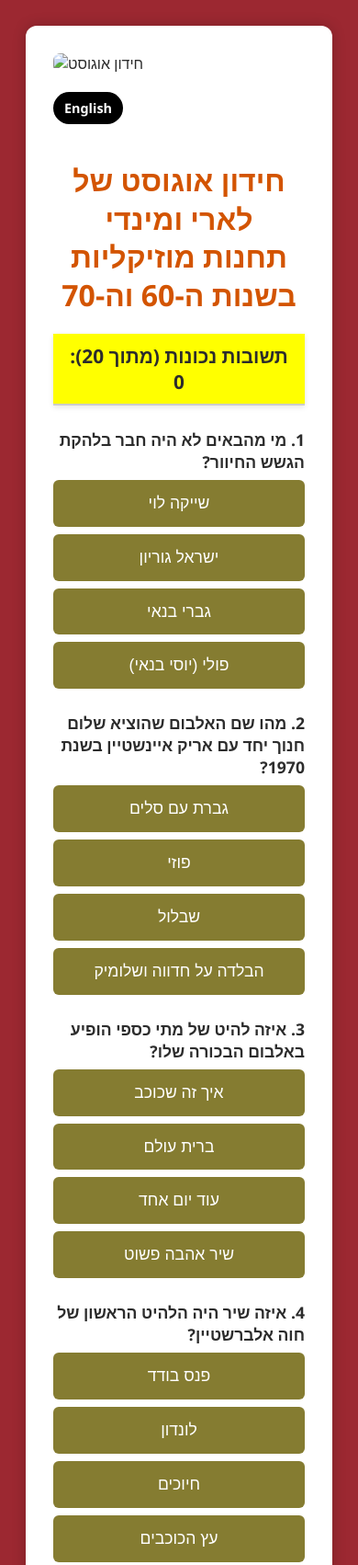
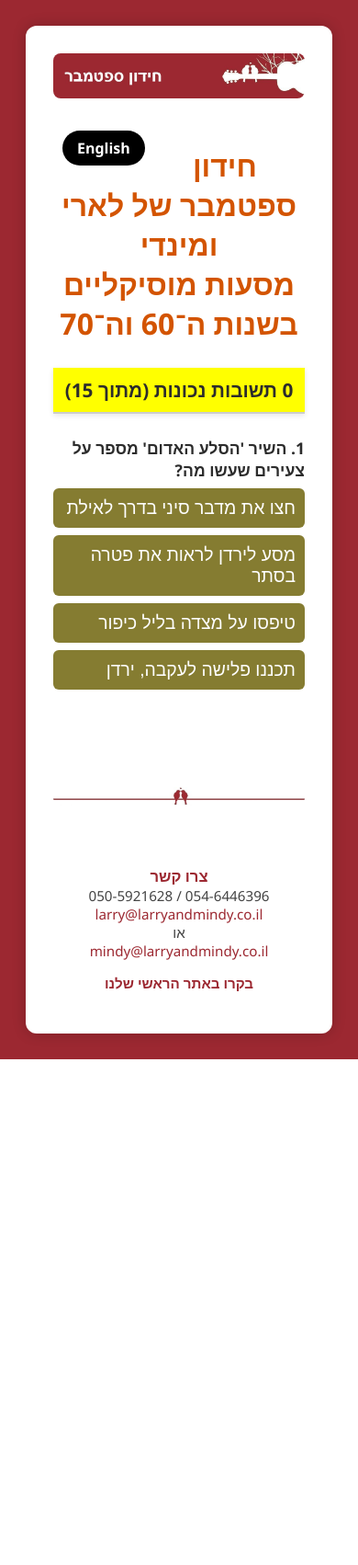
Before and after one commit to LarryMindy/09-2025QH, a plain HTML site: page index.html in a window 390 px wide. Shown: the top 1702 px of the page at 92% size. After the commit the page ends 1152 px from the top, so only its background shows below. Drawn offline with Linux system fonts and the light colour scheme.

Commit message:
Update index.html

```diff
--- a/index.html
+++ b/index.html
@@ -1,20 +1,17 @@
 <!DOCTYPE html>
-<html lang="he">
+<html lang="he" dir="rtl">
 <head>
   <meta charset="UTF-8" />
   <meta name="viewport" content="width=device-width, initial-scale=1.0" />
-  <title>חידון אוגוסט - לארי ומינדי</title>
-
+  <title>חידון ספטמבר - לארי ומינדי</title>
   <style>
     body {
       font-family: "Segoe UI", "Calibri", "Arial", sans-serif;
       background: linear-gradient(to right, #9C2831, #9C2831);
       padding: 20px;
       color: #2c2c2c;
-}
-.language-container {
-  text-align: left;        /* keep button aligned to left */
-  margin-bottom: 40px;     /* space between button and title */
+      direction: rtl;
+      text-align: right;
     }
     .language-switch {
       display: inline-block;
@@ -24,10 +21,11 @@ body {
       border-radius: 20px;
       text-decoration: none;
       font-weight: bold;
+      margin: 10px 0 20px 10px;
+      float: left;
     }
-.language-switch:hover {
-  background-color: #444;
-}
+    .language-switch:hover { background-color: #444; }
+
     .quiz-container {
       max-width: 700px;
       margin: 0 auto;
@@ -36,22 +34,17 @@ body {
       border-radius: 12px;
       box-shadow: 0 0 15px rgba(0,0,0,0.2);
     }
-
-   h1 {
-  text-align: center;  /* ensures BOTH lines of title are centered */
+    h2 {
+      text-align: center;
       font-size: 2em;
       color: #d35400;
-  line-height: 1.3;
-  margin-top: 0;       /* prevents extra space above the title */
     }
     .question {
       font-weight: bold;
       margin-top: 25px;
       font-size: 1.1em;
-  direction: rtl;
-  text-align: right;
+      animation: floatUp 0.6s ease forwards;
     }
-
     .options button {
       display: block;
       color: white;
@@ -64,16 +57,19 @@ body {
       cursor: pointer;
       transition: background-color 0.3s;
       font-size: 1.1em;
+      text-align: right;
     }
-
-    .options button:hover {
-      background-color: #C5B001;
-    }
+    .options button:hover { background-color: #C5B001; }
 
     .explanation {
       color: #006400;
       margin-top: 10px;
       font-style: italic;
+      opacity: 0;
+    }
+    .explanation.show {
+      animation: zoomInLeft 0.6s ease forwards;
+      animation-delay: 0.4s;
     }
 
     .banner {
@@ -83,7 +79,6 @@ body {
       margin-bottom: 20px;
       border-radius: 8px;
     }
-
     #score {
       position: sticky;
       top: 0;
@@ -96,239 +91,202 @@ body {
       box-shadow: 0 2px 6px rgba(0,0,0,0.1);
       z-index: 1000;
     }
-
  .footer {
   margin: 40px auto 0;
   text-align: center;
   font-size: 0.95em;
   max-width: 768px;
   color: #444;
+  direction: rtl;  /* Keep Hebrew text RTL but center it */
 }
-
 .footer a {
   color: #9C2831;
   text-decoration: none;
 }
-
 .footer a:hover {
   text-decoration: underline;
 }
-    .return-button-wrapper {
+    .final-message {
       text-align: center;
-  margin-bottom: 20px;
+      font-size: 1.5em;
+      font-weight: bold;
+      color: #9C2831;
+      background-color: #FFF8DC;
+      border: 2px solid #9C2831;
+      border-radius: 12px;
+      padding: 20px;
+      margin-top: 30px;
+      box-shadow: 0 0 10px rgba(0,0,0,0.2);
+      animation: floatUp 0.6s ease forwards;
     }
-
-.return-button {
-  display: inline-block;
-  background-color: #9C2831;
+    .back-button {
+      display: block;
+      background-color: #a02b2b;
       color: white;
-  padding: 12px 20px;
-  border-radius: 25px;
+      text-decoration: none;
+      padding: 16px 32px;
       font-size: 18px;
-  text-decoration: none;
-  font-family: "Segoe UI", "Calibri", "Arial", sans-serif;
+      border-radius: 40px;
+      cursor: pointer;
+      transition: box-shadow 0.3s ease, transform 0.2s ease;
       line-height: 1.5;
+      text-align: center;
+      margin: 40px auto 30px;
+      max-width: 400px;
+      box-shadow: 0 4px 12px rgba(0, 0, 0, 0.2);
+      white-space: normal;
     }
-
-.return-button:hover {
-  background-color: #B5303B;
+    .back-button:hover {
+      box-shadow: 0 0 12px 4px rgba(193, 60, 60, 0.6);
+      transform: scale(1.05);
+      background-color: #b5303c;
     }
-
-@media screen and (max-width: 768px) {
-  .options button {
-    font-size: 1em;
-    padding: 14px;
-    line-height: 1.3;
+    @keyframes floatUp {
+      from { opacity: 0; transform: translateY(30px); }
+      to   { opacity: 1; transform: translateY(0); }
     }
-}
-
-@media screen and (max-width: 480px) {
-  .banner {
-    object-fit: contain;
-  }
-}
-
-
-  .language-switch {
-    font-size: 0.9em;
-    padding: 8px 12px;
-
-  }
+    @keyframes zoomInLeft {
+      from { opacity: 0; transform: translateX(50px) scale(0.95); }
+      to   { opacity: 1; transform: translateX(0) scale(1); }
     }
   </style>
 </head>
-
 <body>
   <div class="quiz-container">
-   <img src="September Quiz Banner H" alt="חידון אוגוסט" class="banner">
+    <img src="September Quiz Banner H.jpg" alt="חידון ספטמבר" class="banner">
 
-<div class="language-container">
-  <a href="https://larrymindy.github.io/08-2025Q/"
-     target="_blank"
-     rel="noopener noreferrer"
-     class="language-switch">
-    English
-  </a>
-</div>
+    <a href="https://larrymindy.github.io/09-2025Q/" class="language-switch" target="_blank" rel="noopener noreferrer">English</a>
 
-<h1>חידון אוגוסט של לארי ומינדי<br>תחנות מוזיקליות בשנות ה-60 וה-70</h1>
-    <p id="score">תשובות נכונות (מתוך 20): 0</p>
+    <h2>חידון ספטמבר של לארי ומינדי<br>מסעות מוסיקליים בשנות ה־60 וה־70</h2>
+    <p id="score">0 תשובות נכונות (מתוך 15)</p>
     <div id="quiz"></div>
 
-<div class="return-button-wrapper">
-  <a href="https://quiz.larrymindy.com/08-2025h.php"
-     class="return-button"
-     target="_blank"
-     rel="noopener noreferrer">
-    בחזרה לתחילת החידון<br>ולחידונים קודמים
-  </a>
-</div>
-    <img src="divider H-C.jpg" alt="מחיצה חזותית" class="banner">
+    <img src="divider H-C.jpg" alt="קו מפריד" class="banner">
 
     <div class="footer">
       <p><strong style="color: #9C2831; font-size: 1.1em;">צרו קשר</strong><br>
         054-6446396 / 050-5921628<br>
-      <a href="mailto:larry@larryandmindy.co.il?subject=שאלה מהאתר">larry@larryandmindy.co.il</a><br>או<br>
-      <a href="mailto:mindy@larryandmindy.co.il?subject=שאלה מהאתר">mindy@larryandmindy.co.il</a></p>
-      <p><a href="http://www.larryandmindy.co.il/" target="_blank" style="font-weight: bold;">היכנסו לאתר הראשי שלנו</a></p>
+        <a href="mailto:larry@larryandmindy.co.il?subject=שאלה מהאתר" style="color: #9C2831;">larry@larryandmindy.co.il</a><br>
+        או<br>
+        <a href="mailto:mindy@larryandmindy.co.il?subject=שאלה מהאתר" style="color: #9C2831;">mindy@larryandmindy.co.il</a>
+      </p>
+      <p>
+        <a href="http://www.larrymindy.co.il/" target="_blank" style="color: #9C2831; font-weight: bold;">בקרו באתר הראשי שלנו</a>
+      </p>
     </div>
   </div>
 
 <script>
 const quiz = [
   {
-      question: "מי מהבאים לא היה חבר בלהקת הגשש החיוור?",
-      options: ["שייקה לוי", "ישראל גוריון", "גברי בנאי", "פולי (יוסי בנאי)"],
+    question: "השיר 'הסלע האדום' מספר על צעירים שעשו מה?",
+    options: ["חצו את מדבר סיני בדרך לאילת", "מסע לירדן לראות את פטרה בסתר", "טיפסו על מצדה בליל כיפור", "תכננו פלישה לעקבה, ירדן"],
     answer: 1,
-      explanation: "גוריון הופיע בשלישיית גשר הירקון, הטוב הרע והנערה ועוד, אך לא היה חלק מהגשש החיוור."
+    explanation: "בשנות ה־50 חלמו צעירים ישראלים לגלות את העיר האבודה פטרה, ויצאו בסתר אל הסלע האדום – מסע של הרפתקה וסכנה."
   },
   {
-      question: "מהו שם האלבום שהוציא שלום חנוך יחד עם אריק איינשטיין בשנת 1970?",
-      options: ["גברת עם סלים", "פוזי", "שבלול", "הבלדה על חדווה ושלומיק"],
-      answer: 2,
-      explanation: "שבלול נחשב למפנה רוקיסטי במוזיקה הישראלית, עם השפעות בינלאומיות וליריקה חדשנית."
+    question: "איזו להקה ביצעה לראשונה את השיר 'הטיול הגדול'?",
+    options: ["שלישיית גשר הירקון", "להקת הנחל", "הדודאים", "התרנגולים"],
+    answer: 1,
+    explanation: "להקת הנח\"ל העניקה חיים לשיר 'הטיול הגדול', שאפיין את רוח התקופה של צעירים וטיולים ברחבי הארץ."
   },
   {
-      question: "איזה להיט של מתי כספי הופיע באלבום הבכורה שלו?",
-      options: ["איך זה שכוכב", "ברית עולם", "עוד יום אחד", "שיר אהבה פשוט"],
-      answer: 0,
-      explanation: "הפך לקלאסיקה והציג את סגנונו הייחודי—פיוז'ן בין ג'אז, רוק וישראליות."
+    question: "השיר 'הדרך אל הכפר' נכתב על-ידי מי?",
+    options: ["יוסי גמזו", "נתן יונתן", "אהוד מנור", "יורם טהרלב"],
+    answer: 3,
+    explanation: "יורם טהרלב כתב מלים נוגעות ללב על השיבה הפשוטה אל הכפר – געגוע לבית, לנוף ולשורשים."
   },
   {
-      question: "איזה שיר היה הלהיט הראשון של חוה אלברשטיין?",
-      options: ["פנס בודד", "לונדון", "חיוכים", "עץ הכוכבים"],
-      answer: 0,
-      explanation: "הלהיט הראשון של חוה אלברשטיין היה ככל הנראה השיר 'פנס בודד'. השיר נכלל באלבום הבכורה שלה, 'הנה לנו ניגון', שיצא לאור בשנת 1967."
+    question: "איזו תחושה מרכזית מתוארת בשיר 'טיול לילי'?",
+    options: ["פחד מהחושך", "רוגע של הלילה", "געגועים לבית", "שמחת נעורים"],
+    answer: 1,
+    explanation: "‘טיול לילי’ מצייר את השקט והשלווה של הלילה בכפר – הליכה לאור ירח שהפכה לסמל רומנטי ונוסטלגי."
   },
   {
-      question: "להקת כוורת הוקמה בשנת:",
-      options: ["1968", "1971", "1973", "1975"],
-      answer: 2,
-      explanation: "כוורת הוקמה ב-1973 והגדירה מחדש את הפופ והרוק בישראל עם סיפורי פוגי."
+    question: "איזה משפט מופיע בשיר 'טוב ללכת בדרכים'?",
+    options: ["וצליל עולה יורד קצוב, גמלים פוסעים בנוף עצוב.", "כל דרכינו בטח יובילו, לעולם אל זה הכפר", "בא לו הלילה, ושקט עכשיו...", "אל תביטו לאחור, הניחו להולכים."],
+    answer: 1,
+    explanation: "השורה ‘כל דרכינו בטח יובילו, לעולם אל זה הכפר’ מבטאת אופטימיות ותחושת שייכות לארץ ולדרך."
   },
   {
-      question: "איזה תקליט נחשב לראשון שהוקלט כולו באולפן עצמאי בישראל?",
-      options: ["פוזי", "הכבש השישה עשר", "שבלול", "אורה"],
-      answer: 2,
-      explanation: "התקליט הראשון שנחשב כמוקלט כולו באולפן עצמאי בישראל הוא 'שבלול' של אריק איינשטיין ושלום חנוך, שיצא בשנת 1970. האלבום הוקלט באולפני 'טריטון', שהיה האולפן העצמאי הראשון בארץ (לא בבעלות רשות השידור או חברות תקליטים). האולפן הוקם על ידי אורי זוהר, שלום חנוך ואחרים, ונתן לאמנים עצמאות יצירתית שלא הייתה להם קודם לכן."
+    question: "השיר 'דרך הכורכר' עוסק בעיקר ב־?",
+    options: ["מסע רגלי בשביל עפר", "טיול לירושלים", "מסע אלונקות", "זיכרון מן הצבא"],
+    answer: 0,
+    explanation: "‘דרך הכורכר’ מתאר מסע רגלי פשוט בשביל עפר – סמל לטיולי נעורים ולאותנטיות הארץ־ישראלית."
   },
   {
-      question: "מי הלחין את “הכניסיני תחת כנפך” בביצועה של ריטה?",
-      options: ["מרדכי זעירה", "רמי קליינשטיין", "עממי", "ריטה בעצמה"],
-      answer: 2,
-      explanation: "הלחן נחשב מסורתי ולא משויך למלחין ספציפי—רשום כעממי."
+    question: "מהו הנושא המרכזי בשיר 'שירת הנודד'?",
+    options: ["אדם החוזר הביתה", "בדידות של מטייל בדרכים", "חיי חייל בשירות", "געגועים לאהובה"],
+    answer: 1,
+    explanation: "‘שירת הנודד’ מספרת על בדידות ונדודים – תחושת חופש מעורבת בעצב, שיר שמדבר אל לב המטיילים."
   },
   {
-      question: "מי לא היה חבר בלהקת צליל מכוון?",
-      options: ["שלמה יידוב", "שם-טוב לוי", "שלמה גרוניך", "יצחק קלפטר"],
-      answer: 2,
-      explanation: "שלמה גרוניך לא היה חבר בהרכב. חברי ההרכב היו קלפטר, שם-טוב לוי ושלמה יידוב."
+    question: "באיזה אלבום הופיע לראשונה השיר 'סע לאט' של אריק איינשטיין?",
+    options: ["שבלול", "יושב על הגדר", "ארץ ישראל הישנה והטובה (חלק ג')", "סע לאט"],
+    answer: 3,
+    explanation: "האלבום 'סע לאט' (1974) הפך לאבן דרך – שירים של איינשטיין עם נגיעה אישית ואינטימית על חיי היומיום."
   },
   {
-      question: "מי לא הייתה בהרכב שהקליט את ארץ טרופית יפה?",
-      options: ["קורין אלאל", "גלי עטרי", "צילה דגן", "יהודית רביץ"],
-      answer: 1,
-      explanation: "ההרכב כלל את יהודית רביץ, קורין אלאל, צילה דגן ועוד. גלי עטרי לא השתתפה."
+    question: "מי כתב את המילים לשיר 'למדבר שאנו'?",
+    options: ["אלכסנדר פן", "אהוד מנור", "נעמי שמר", "חיים חפר"],
+    answer: 0,
+    explanation: "אלכסנדר פן, מהמשוררים הגדולים, כתב מלים מלאות תשוקה ונשמה לשיר שהתחבר לנוף המדבר הישראלי."
   },
   {
-      question: "מהו השיר המפורסם של הדודאים ביחד עם הפרברים?",
-      options: ["טיול לילי", "מתוק התפוח", "תלבשי לבן", "הסלע האדום"],
+    question: "מי הלחין את השיר 'דרך הכורכר' ששר אריק סיני?",
+    options: ["אריק סיני", "יעקב גלעד", "קורין אלאל", "דני רובס"],
     answer: 2,
-      explanation: "השיר תלבשי לבן מופיע באלבום שיתוף הפעולה 'הדודאים הפרברים' משנת 1985."
+    explanation: "קורין אלאל הלחינה את 'דרך הכורכר', בלחן מלודי וחם – שילוב מיוחד של פשטות ורגש."
   },
   {
-      question: "מי היו חברי הרכב הפולק “השלושרים”?",
-      options: ["בני, שלום וחנן", "אריק, חנן ונועם", "אריק, שלום וחנן", "בני, אריק ושלום"],
+    question: "איזו חוויה מתוארת בשיר 'דרך ישנה'?",
+    options: ["חזרה למקום ילדות", "אהבה נכזבת", "שירה בצוותא", "יציאה למילואים בזמן מלחמה"],
     answer: 0,
-      explanation: "בני אמדורסקי, שלום חנוך וחנן יובל הרכיבו את השלושרים בשנים 1969–1970."
+    explanation: "השיר מתאר חזרה למחוזות ילדות, דרך ישנה שמעוררת זיכרונות מתוקים של פעם."
   },
   {
-      question: "מה הייתה הלהקה הצבאית של אריק איינשטיין?",
-      options: ["להקת פיקוד מרכז", "להקת חיל הים", "להקת הנח\"ל", "להקת פיקוד דרום"],
-      answer: 2,
-      explanation: "אריק איינשטיין התקבל ללהקת הנח\"ל ושם החל את דרכו כזמר ושחקן."
+    question: "מי כתב את המילים לשיר 'סע לאט'?",
+    options: ["אריק איינשטיין", "שלום חנוך", "יהונתן גפן", "יענקל'ה רוטבליט"],
+    answer: 0,
+    explanation: "אריק איינשטיין עצמו כתב את המילים – אישיות, כנות ופשוטות שהפכו לאחד השירים האהובים ביותר."
   },
   {
-      question: "מי הלחין את \"עטור מצחך זהב שחור\"?",
-      options: ["מתי כספי", "שמוליק קראוס", "יוני רכטר", "מיקי גבריאלוב"],
-      answer: 2,
-      explanation: "יוני רכטר הלחין את השיר למילותיו של אברהם חלפי. ביצוע: אריק איינשטיין."
+    question: "איזו שורה מופיעה בשיר 'עוד חוזר הניגון'?",
+    options: ["ושוב נצא אל הדרך, יד ביד לדרך", "והרוח תקום ובטיסת נדנדות, יעברו הברקים מעליך", "כי לפני שמנקים את האתמול מן הרחובות", "בית זה אומר כבר הכל..."],
+    answer: 1,
+    explanation: "השורה 'והרוח תקום ובטיסת נדנדות...' מתוך ‘עוד חוזר הניגון’ של נתן יונתן ושלום חנוך היא דימוי פיוטי לזמן ולחיים."
   },
   {
-      question: "מה היה שמו של אלבום הסולו הבכורה של גלי עטרי?",
-      options: ["נסיך החלומות", "גלי", "אמצע ספטמבר", "ממריאה ברוח"],
-      answer: 0,
-      explanation: "נסיך החלומות היה אלבום הבכורה של גלי עטרי בשנת 1978."
+    question: "על מה מספר השיר 'הבלדה על יואל משה סלומון'?",
+    options: ["קרב תל חי", "ייסוד פתח תקווה", "גירוש יפו", "מלחמת השחרור"],
+    answer: 1,
+    explanation: "הבלדה של אריק איינשטיין מספרת על ייסוד פתח־תקווה – מיתוס ציוני על חלוצים וחזון."
   },
   {
-      question: "איזה שיר כתב אהוד מנור לזכר אחיו ז\"ל?",
-      options: ["אין לי ארץ אחרת", "ימי בנימינה", "במקום פרידה", "אחי הצעיר יהודה"],
-      answer: 3,
-      explanation: "אהוד מנור כתב את אחי הצעיר יהודה בעקבות מותו של אחיו במלחמת ההתשה."
-    },
-    {
-      question: "מי ביצע קודם את השיר “אגדה יפנית”?",
-      options: ["ליאור ייני", "אריאל זילבר", "מתי כספי", "נתנאלה"],
+    question: "השיר 'טיול לילי' מזכיר?",
+    options: ["הליכה בשדות לאור ירח", "ריקוד על הדשא בחושך", "סירה קטנה בכנרת", "מדורה על חוף הים"],
     answer: 0,
-      explanation: "השיר לקוח מתוך הסרט ‘לאן נעלם דניאל ווקס’ מ-1972, שבו מגלם ייני זמר ישראלי. אריאל זילבר, שהלחין את השיר, מופיע בסרט בתור עצמו (מלחין שעובד עם הזמר על השיר). אריאל זילבר הקליט את השיר בביצוע המפורסם ביותר, ב-1976."
-    },
-   {
-      question: "מי היה האקורדיוניסט המיתולוגי של הלהקות הצבאיות?",
-      options: ["תובל פטר", "אפי נצר", "אורי קרין", "נחום היימן"],
-      answer: 0,
-      explanation: "תובל פטר נחשב לאקורדיוניסט המיתולוגי של הלהקות הצבאיות, במיוחד בזכות עבודתו עם 'התרנגולים'."
-    },
-    {
-      question: "איזה תקליט נחשב לפריצת דרך באלבומי ילדים בשנות ה-70?",
-      options: ["הדובון לא לא", "הכבש השישה עשר", "ילדים זה שמחה", "שירים קטנים"],
-      answer: 1,
-      explanation: "הכבש השישה עשר, שיצא בעקבות ספרו של יהונתן גפן, הפך לקלאסיקה פורצת דרך בתחום."
-    },
-    {
-      question: "באילו שנים פעלה להקת 'גזוז'?",
-      options: ["1975-1982", "1978-1979", "1985 בלבד", "1980–היום"],
-      answer: 1,
-      explanation: "גזוז פעלה רק שנתיים—1978 ו־1979—בהן הקליטה שני אלבומים מצליחים, בניהולו של דני סנדרסון."
-    },
-    {
-      question: "מה היה שמו של האלבום האחרון שאריק איינשטיין הקליט?",
-      options: ["לאן פרחו הפרפרים", "תוצרת הארץ", "משירי אברהם חלפי", "כל הטוב שבעולם"],
-      answer: 3,
-      explanation: "אלבומו האחרון של אריק איינשטיין היה 'כל הטוב שבעולם', שהוקלט עם גיא בוקאטי ויצא ב־2007."
+    explanation: "השיר מתאר הליכה בשדות לאור ירח – תמונה קסומה של רוגע כפרי ואהבת הארץ."
   }
 ];
 
 const quizDiv = document.getElementById('quiz');
 let score = 0;
 const scoreDisplay = document.getElementById('score');
+let currentIndex = 0;
 
-    quiz.forEach((q, index) => {
+function showQuestion(index) {
+  const q = quiz[index];
   const questionDiv = document.createElement('div');
   questionDiv.className = 'question';
   questionDiv.textContent = `${index + 1}. ${q.question}`;
 
   const optionsDiv = document.createElement('div');
   optionsDiv.className = 'options';
+
+  const explanationDiv = document.createElement('div');
+  explanationDiv.className = 'explanation';
+  explanationDiv.textContent = q.explanation;
 
   q.options.forEach((opt, i) => {
     const btn = document.createElement('button');
@@ -341,27 +299,45 @@ body {
       if (i === q.answer) {
         btn.style.backgroundColor = '#072EF3';
         score++;
-            scoreDisplay.textContent = `תשובות נכונות (מתוך 20): ${score}`;
+        scoreDisplay.textContent = `${score} תשובות נכונות (מתוך ${quiz.length})`;
       } else {
         btn.style.backgroundColor = '#CD0101';
         const correctBtn = optionsDiv.children[q.answer];
         correctBtn.style.backgroundColor = '#039303';
       }
+      Array.from(optionsDiv.children).forEach(b => b.disabled = true);
+      explanationDiv.classList.add('show');
 
-          Array.from(optionsDiv.children).forEach(b => b.disabled = true);
-          explanationDiv.textContent = q.explanation;
+      const timeToNext = 3000;
+      if (index + 1 < quiz.length) {
+        setTimeout(() => showQuestion(index + 1), timeToNext);
+      } else {
+        setTimeout(() => {
+          const doneMsg = document.createElement('div');
+          doneMsg.className = 'final-message';
+          doneMsg.textContent = 'כל השאלות נענו — כל הכבוד!';
+          quizDiv.appendChild(doneMsg);
+
+          const backLink = document.createElement('a');
+          backLink.className = 'back-button';
+          backLink.href = 'https://quiz.larrymindy.com/09-2025h.php';
+          backLink.target = '_blank';
+          backLink.rel = 'noopener noreferrer';
+          backLink.innerHTML = 'חזרה לדף הפתיחה<br>ולחידונים קודמים...';
+          quizDiv.appendChild(backLink);
+        }, timeToNext);
+      }
     };
 
     optionsDiv.appendChild(btn);
   });
 
-      const explanationDiv = document.createElement('div');
-      explanationDiv.className = 'explanation';
-
   questionDiv.appendChild(optionsDiv);
   questionDiv.appendChild(explanationDiv);
   quizDiv.appendChild(questionDiv);
-    });
+}
+
+showQuestion(currentIndex);
 </script>
 </body>
 </html>
```
Lines whose indentation alone changed are shown as unchanged.
